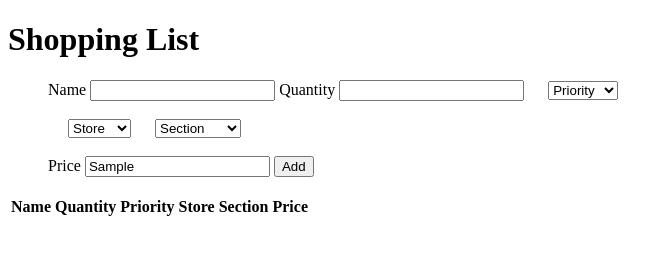
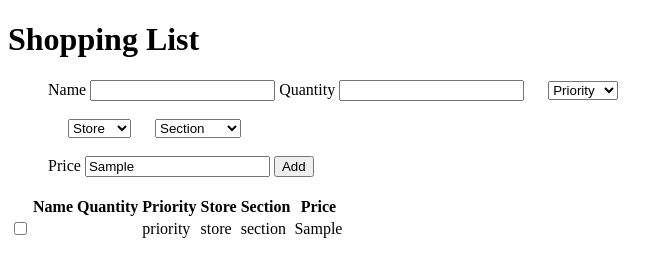
Before and after one commit to bevani01/CS330_bevani01, a plain HTML site: page Shopping.html in a window 1280 px wide. Both pictures are taken after typing "Sample" into the empty fields and a click on the button "Add". Shown: the whole page, without its empty margins (0-672 px from the left). Drawn offline with Linux system fonts and the light colour scheme.

Commit message:
most recent

```diff
--- a/Shopping.html
+++ b/Shopping.html
@@ -41,6 +41,7 @@
     </div>
     <br>
     <table id="shoplist">
+      <th></th>
       <th>Name</th>
       <th>Quantity</th>
       <th>Priority</th>
@@ -50,9 +51,9 @@
     </table>
 
 	<script src=js/shopping.js type=text/javascript></script>
-  <script src=js/model.js type=text/javascript></script>
+  <!--<script src=js/model.js type=text/javascript></script>
   <script src=js/view.js type=text/javascript></script>
-  <script src=js/controller.js type=text/javascript></script>
+  <script src=js/controller.js type=text/javascript></script>-->
 
 
 
--- a/js/shopping.js
+++ b/js/shopping.js
@@ -8,8 +8,13 @@ function  clickedon() {
     let price = document.querySelector("#priceitem").value;
     let mytable = document.querySelector("#shoplist")
     lst = [name, quantity, priority, store, section, price];
+    let cb = document.createElement("input")
     let row = document.createElement("tr")
+    cb.type = "checkbox"
+    cb.classList.add("form-control")
+    row.appendChild(cb)
     for (p in lst) {
+
         let cell = document.createElement("td")
         cell.innerHTML = lst[p]
         row.appendChild(cell)
```
